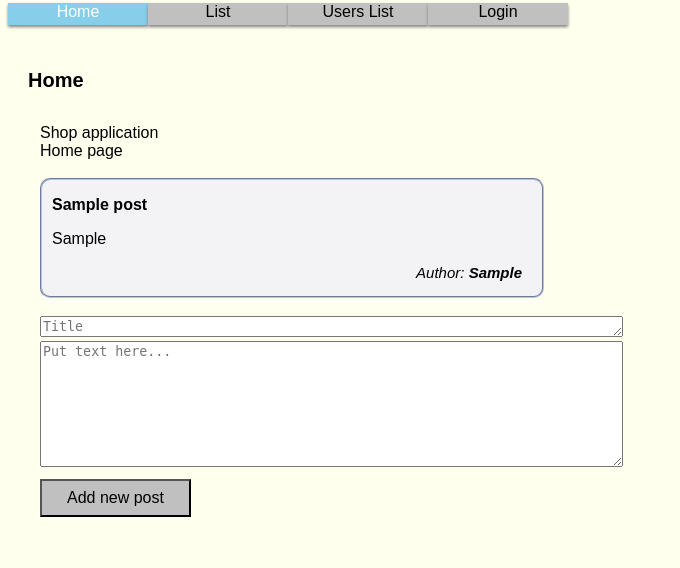
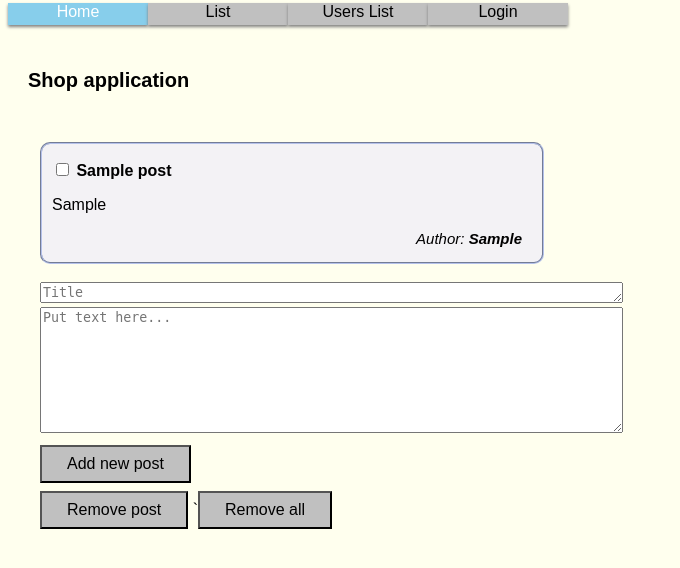
Before and after one commit to OrJaku/shop-application, a Flask app: page / in a window 1280 px wide. Shown: the top 568 px of the page, without its empty margins (0-680 px from the left). Run offline with Flask 2, Linux system fonts and the light colour scheme; tables that the repository leaves empty hold one stand-in row (values such as "Sample post").

Commit message:
Upgrade posts function - posts history it is visible on home page

```diff
--- a/app/shop/views.py
+++ b/app/shop/views.py
@@ -22,19 +22,49 @@ def current_role():
 def home():
     title = db.session.query(Posts.title).all()
     title = ([x[0] for x in title])
-    print("Titles", title)
+    # print("Titles", title)
     posts_list = []
     for item in title:
         posts_list.append(item)
     if not posts_list:
         return render_template("home.html")
+    elif len(posts_list) == 1:
+        page_post = posts_list[0]
     else:
-        page_title = posts_list[len(posts_list) - 1]
-        post = Posts.query.filter_by(title=page_title).first().post
-        title = Posts.query.filter_by(post=post).first().title
-        user = Posts.query.filter_by(post=post).first().user
+        page_post = posts_list[len(posts_list) - 1]
+    post = Posts.query.filter_by(title=page_post).first().post
+    title = Posts.query.filter_by(post=post).first().title
+    user = Posts.query.filter_by(post=post).first().user
+    list_post2 = []
+    list_title2 = []
+    list_user2 = []
+    i = 0
+    if len(posts_list) == 0 or len(posts_list) == 1:
+        return render_template("home.html", title=title, post=post, user=user)
+    elif len(posts_list) == 2:
+        page_post2 = posts_list[0]
+        post2 = Posts.query.filter_by(title=page_post2).first().post
+        title2 = Posts.query.filter_by(post=post2).first().title
+        user2 = Posts.query.filter_by(post=post2).first().user
+        list_post2.append(post2)
+        list_title2.append(title2)
+        list_user2.append(user2)
+        list_join = zip(list_title2, list_post2, list_user2)
+    else:
+        while i != len(posts_list) - 1:
+            i += 1
+            page_post2 = posts_list[len(posts_list) - (i+1)]
+            post2 = Posts.query.filter_by(title=page_post2).first().post
+            title2 = Posts.query.filter_by(post=post2).first().title
+            user2 = Posts.query.filter_by(post=post2).first().user
+            list_post2.append(post2)
+            list_title2.append(title2)
+            list_user2.append(user2)
+        list_join = zip(list_title2, list_post2, list_user2)
 
-        return render_template("home.html", title=title, post=post, user=user)
+    return render_template("home.html", title=title, post=post, user=user,
+                           list_post2=list_post2, list_title2=list_title2, list_user2=list_user2,
+                           list_join=list_join)
 
 
 @shop.route('/register', methods=["POST", "GET"])
@@ -109,7 +139,7 @@ def users(username=None):
 def role(username):
     get_role_name = request.form.get("role")
     get_role_id = Role.query.filter_by(name=get_role_name).first().id
-    print('Get role', get_role_id, get_role_name)
+    # print('Get role', get_role_id, get_role_name)
     user_id = User.query.filter_by(username=username).first().id
     db.session.query(UserRoles).filter(UserRoles.user_id == user_id).update({'role_id': get_role_id})
     db.session.commit()
@@ -244,7 +274,7 @@ def add_description():
     new_description = request.form['description']
     product = request.form['product']
     product = Product.query.filter_by(name=product).first()
-    print("New description", new_description)
+    # print("New description", new_description)
     product.description = new_description
     db.session.add(product)
     db.session.commit()
@@ -256,8 +286,19 @@ def add_description():
 
 @shop.route('/add_post', methods=['POST'])
 def add_post():
+    title_list = db.session.query(Posts.title).all()
+    title_list = ([x[0] for x in title_list])
     title = request.form['title']
+    if not title:
+        flash("You have to add title", 'error')
+        return redirect(url_for('shop.home'))
+    elif title in title_list:
+        flash("Post with the same title does exist", 'error')
+        return redirect(url_for('shop.home'))
     post = request.form['post']
+    if not post:
+        flash("You have to add some text", 'error')
+        return redirect(url_for('shop.home'))
     if current_user.is_anonymous:
         user = "Guest"
     else:
@@ -266,3 +307,17 @@ def add_post():
     db.session.add(new_post)
     db.session.commit()
     return redirect(url_for('shop.home'))
+
+
+@shop.route('/remove_post', methods=['POST'])
+def remove_post():
+    post = request.form['remove_post']
+    if post == "remove_all":
+        Posts.query.filter().delete()
+        db.session.commit()
+        return redirect(url_for('shop.home'))
+    else:
+        Posts.query.filter_by(post=post).delete()
+        db.session.commit()
+        flash(f'Post: {post} has been removed', 'success')
+        return redirect(url_for('shop.home'))
--- a/app/static/style.css
+++ b/app/static/style.css
@@ -146,7 +146,8 @@ width: 300px
 }
 
 /*Post*/
-.post-form {
+
+.main_post {
 border-style: groove;
 border-radius: 10px;
 border-width: 2px;
@@ -155,6 +156,14 @@ background-color: #F3F2F5;
 width: 500px;
 }
 
+.posts {
+border-style: groove;
+border-radius: 10px;
+border-width: 1px;
+border-color: #B4C1EA;
+background-color: #F3FDF5;
+width: 450px;
+}
 .author {
 font-color: gray;
 font-size: 15px;
--- a/app/templates/home.html
+++ b/app/templates/home.html
@@ -1,29 +1,33 @@
 {% extends "body.html" %}
 {% block title %}Home{% endblock%}
-{% block h1 %}Home{% endblock%}
+{% block h1 %} Shop application{% endblock%}
 {% block page %}
     <body id="home">
-       Shop application<br>Home page <br><br>
+      <br>
        <form class="post-form" method = "GET" action="{{ url_for('shop.home')}}">
            <div class="main_post">
-               <p><b>{{title}}</b></p>
+               <p><b> <input type="checkbox" name="checkbox_m" value={{title}}> {{title}}<br></b></p>
                <p>{{post}}</p>
                <p class="author"><i>Author: <b>{{user}}</b></i></p>
            </div>
-<!--           <div class="posts">-->
-<!--               {% for title, post, user in posts_second %}-->
-<!--               <p>{{title}}</p>-->
-<!--               <p>{{post}}</p>-->
-<!--               <p class="author"><i>Author: <b>{{user}}</b></i></p>-->
-<!--               {% endfor %}-->
-<!--           </div>-->
+            {% for title, post, user in list_join %}
+               <div class="posts">
+                   <p><b>{{title}}</b></p>
+                   <p>{{post}}</p>
+                   <p class="author"><i>Author: <b>{{user}}</b></i></p>
+               </div>
+           {% endfor %}
        </form>
+      <div class="add_post">
      <form class="add-form" method = "POST" action="{{ url_for('shop.add_post')}}">
          <br><textarea rows="1" cols="70"  name="title" placeholder="Title"></textarea>
          <br><textarea rows="8" cols="70"  name="post" placeholder="Put text here..."></textarea><br>
          <button id='add' name=post type="submit" value= >Add new post</button>
      </form>
-
-
+    <form class="rem-form" method = "POST" action="{{ url_for('shop.remove_post')}}">
+         <button id='rem' name='remove_post' type="submit" value=checkbox_m >Remove post</button>
+        `<button  name='remove_post' type="submit" value="remove_all" >Remove all</button>
+     </form>
+      </div>
     </body>
 {% endblock %}
--- a/app/templates/profile.html
+++ b/app/templates/profile.html
@@ -12,7 +12,7 @@
     <a href="{{ url_for('shop.change_password')}}" id="changepass">Change password</a>
     <br><br><p><b>Your posts:</b></p>
         {% for item in posts %}
-        <div class="post-form">
+        <div class="posts">
             {{item}}<br><br>
         </div>
         {% endfor %}
--- a/init_db.py
+++ b/init_db.py
@@ -1,12 +1,16 @@
 import os
 from app import db, create_app
 from app.models import Role, User
+
+from flask_migrate import Migrate
+
 config_shop = os.getenv('development')
 app = create_app(config_shop)
 
 
 with app.app_context():
     print("\nDropping tables")
+    migrate = Migrate(app, db)
     db.drop_all()
     print("Creating tables")
     db.create_all()
```
